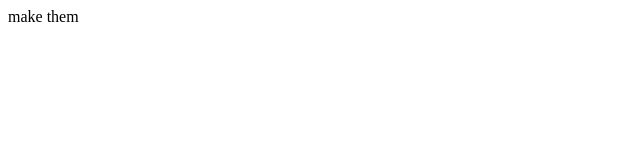
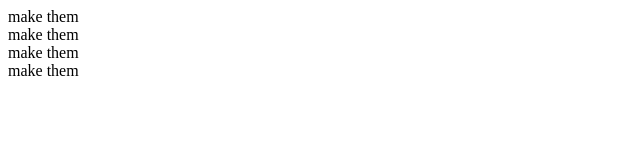
Before and after one commit to hakeem3333/git-three, a plain HTML site: page index.html in a window 1280 px wide. Shown: the whole page, without its empty margins (0-640 px from the left). Drawn offline with Linux system fonts and the light colour scheme.

Commit message:
feature-2

```diff
--- a/index.html
+++ b/index.html
@@ -7,5 +7,8 @@
 </head>
 <body>
     <div class="div"> make them</div>
+    <div class="div"> make them</div>
+    <div class="div"> make them</div>
+    <div class="div"> make them</div>
 </body>
 </html>
```
